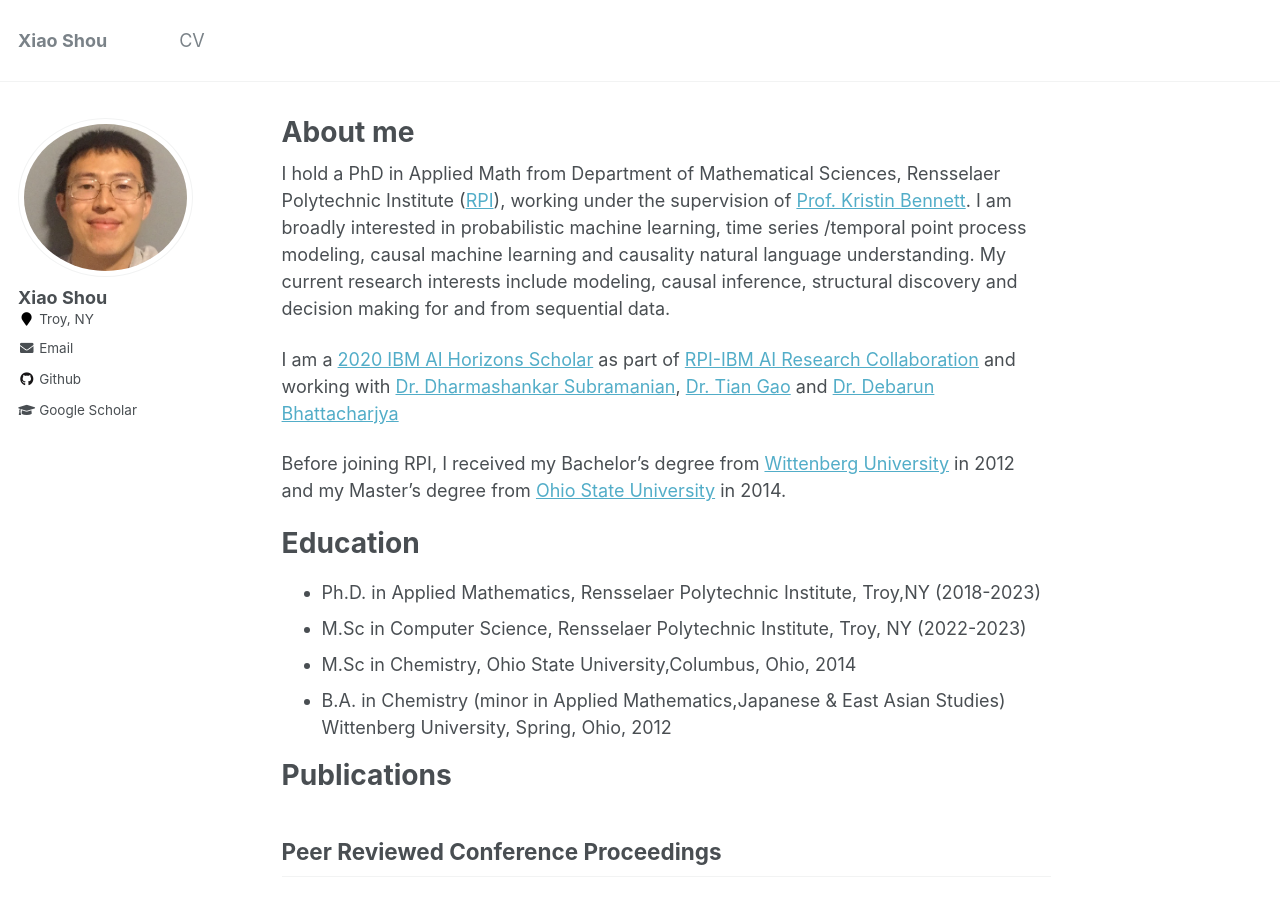
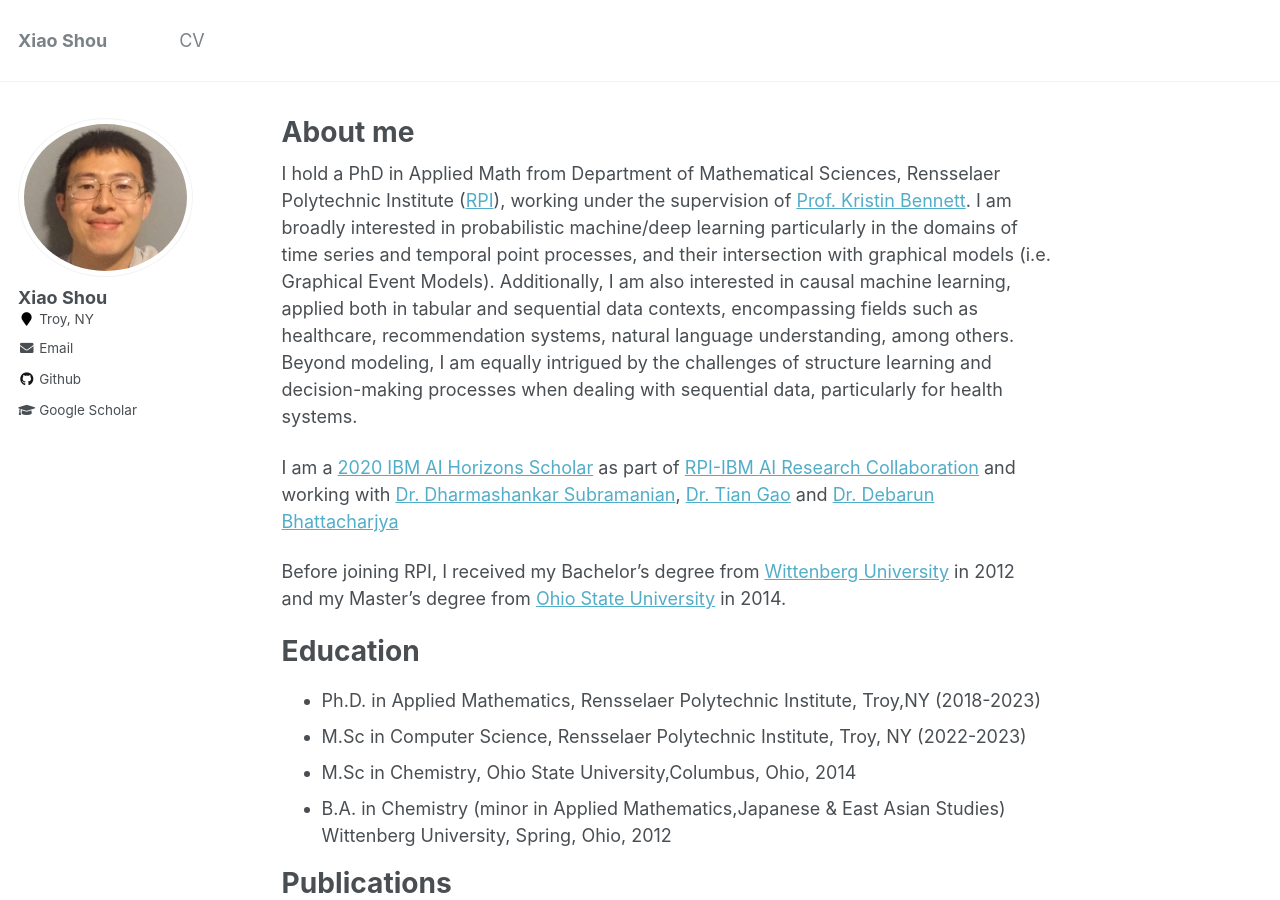
Before and after one commit to shou-xiao/shou-xiao1.github.io, a Jekyll site: the page built from _pages/about.md, in a window 1280 px wide and 900 px high. Built offline with Jekyll 4.4.1, drawn with Linux system fonts in a browser that asks for light colours.

Commit message:
Update about.md

```diff
--- a/_pages/about.md
+++ b/_pages/about.md
@@ -9,7 +9,7 @@ redirect_from:
 ---
 
 
-I hold a PhD in Applied Math from Department of Mathematical Sciences, Rensselaer Polytechnic Institute ([RPI](https://science.rpi.edu/mathematical-sciences)),  working  under the supervision of [Prof. Kristin Bennett](https://homepages.rpi.edu/~bennek/). I am broadly interested in probabilistic machine learning, time series /temporal point process modeling, causal machine learning and causality natural language understanding. My current research interests include modeling, causal inference, structural discovery and decision making for and from sequential data.
+I hold a PhD in Applied Math from Department of Mathematical Sciences, Rensselaer Polytechnic Institute ([RPI](https://science.rpi.edu/mathematical-sciences)),  working  under the supervision of [Prof. Kristin Bennett](https://homepages.rpi.edu/~bennek/). I am broadly interested in probabilistic machine/deep learning particularly in the domains of time series and temporal point processes, and their intersection with graphical models (i.e. Graphical Event Models). Additionally, I am also interested in causal machine learning, applied both in tabular and sequential data contexts, encompassing fields such as healthcare, recommendation systems, natural language understanding, among others. Beyond modeling, I am equally intrigued by the challenges of structure learning and decision-making processes when dealing with sequential data, particularly for health systems.
 
 <!-- Service
 ------
```
